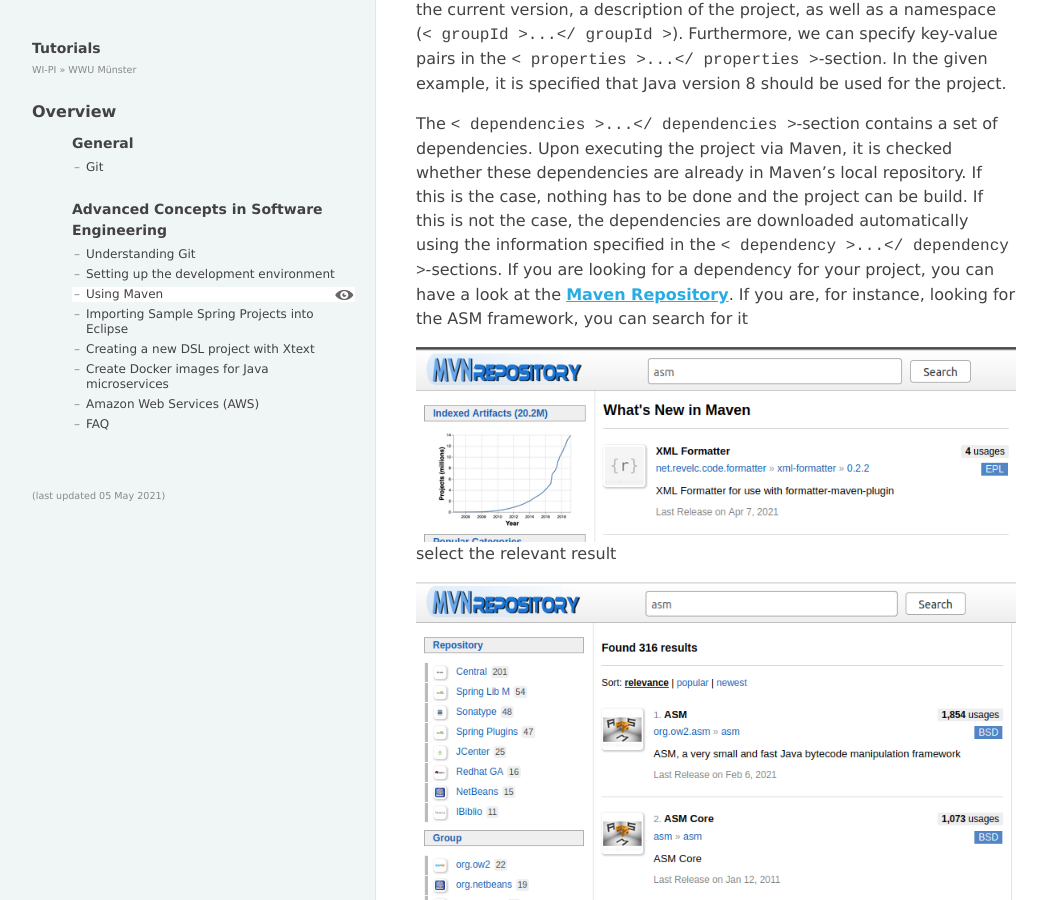
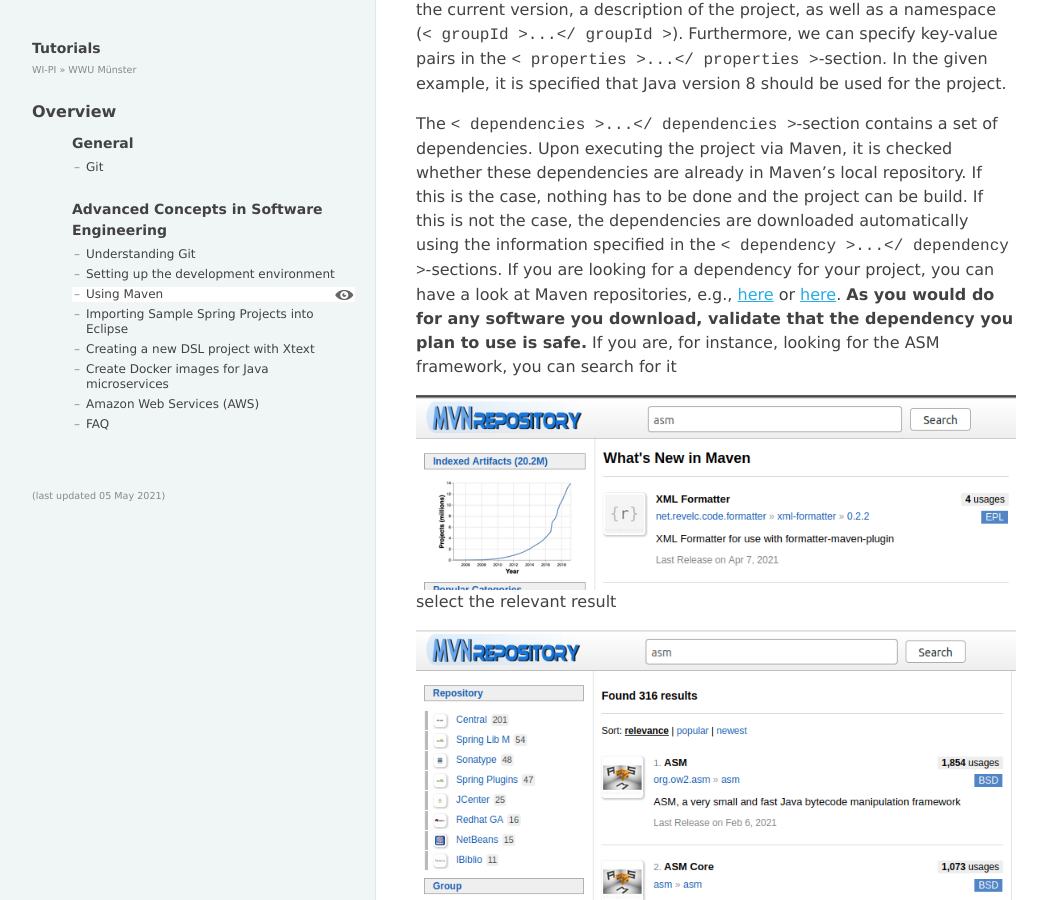
Before and after one commit to wwu-pi/tutorials, a Jekyll site: the page built from lectures/acse/020_build_automation.md, in a window 1280 px wide and 900 px high, scrolled down 997 px. Shown: the whole window, without its empty margins (8-1055 px from the left). Built offline with Jekyll 4.4.1, drawn with Linux system fonts in a browser that asks for light colours.

Commit message:
Added further option for finding Maven dependencies and common-sense warning

```diff
--- a/lectures/acse/020_build_automation.md
+++ b/lectures/acse/020_build_automation.md
@@ -44,8 +44,9 @@ the project via Maven, it is checked whether these dependencies are already in M
 repository. If this is the case, nothing has to be done and the project can be build.
 If this is not the case, the dependencies are downloaded automatically using the information
 specified in the <code>< dependency >...</ dependency ></code>-sections. If you are looking for a dependency for your project,
-you can have a look at the [**Maven Repository**](https://mvnrepository.com/). If you are, for instance, looking for
-the ASM framework, you can search for it
+you can have a look at Maven repositories, e.g., [here](https://mvnrepository.com/) or [here](https://search.maven.org/).
+**As you would do for any software you download, validate that the dependency you plan to use is safe.**
+If you are, for instance, looking for the ASM framework, you can search for it
 
 ![Searching for asm in Maven](images/MavenInitial.png)
 
```
